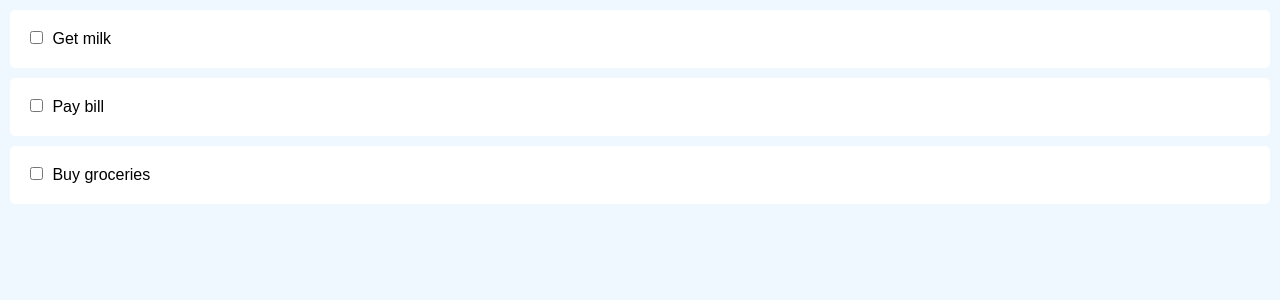
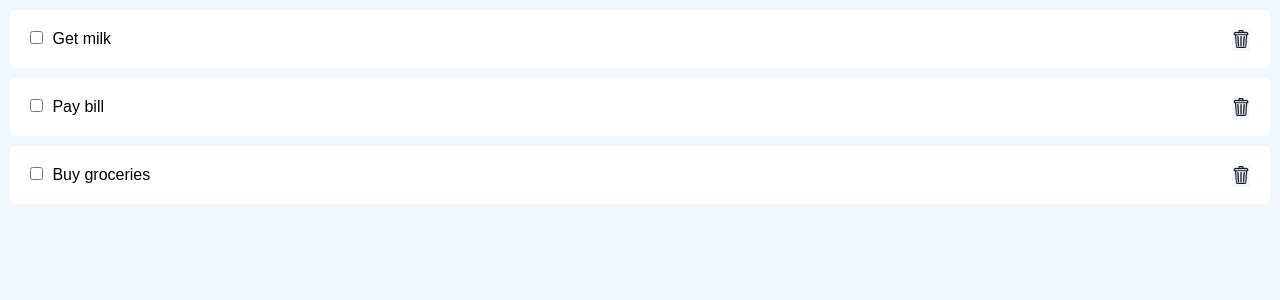
Before and after one commit to arpitshri29/vue-todo, a Vue app: page / in a window 1280 px wide. Shown: the top 300 px of the page. Built offline with nearby package versions, Linux system fonts and the light colour scheme.

Commit message:
Todo delete functionality

```diff
--- a/src/App.vue
+++ b/src/App.vue
@@ -1,6 +1,6 @@
 <template>
   <div>
-    <Todos v-bind:todos="todos"/>
+    <Todos v-bind:todos="todos" v-on:delete-todo="deleteTodo"/>
   </div>
 </template>
 
@@ -33,6 +33,11 @@ export default {
         }
       ]
     }
+  },
+  methods:{
+    deleteTodo(id){
+      this.todos = this.todos.filter(todo => todo.id !== id)
+    }
   }
 }
 </script>
--- a/src/components/TodoItem.vue
+++ b/src/components/TodoItem.vue
@@ -2,6 +2,9 @@
     <div class="todo-item" v-bind:class="{'done':todo.completed}">
         <input type="checkbox" class="mr-5" v-on:change="taskDone">
         {{todo.title}}
+        <button v-on:click="$emit('delete-todo', todo.id)"  class="delete">
+            <img src="../assets/delete.png" alt="Delete">
+        </button>
     </div>
 </template>
 
@@ -11,7 +14,9 @@
         props:['todo'],
         methods:{
             taskDone(){
-                console.log('Task completed!');
+                let check = this.todo;
+                check.completed = !check.completed;
+                console.log('clicked: ', check.completed)
             }
         }
     }
@@ -30,6 +35,15 @@
         margin-right: 5px;
     }
 
+    .delete{
+        float: right;
+        border: none;
+    }
+
+    .delete img{
+        height: 18px;
+    }
+
     .done{
         text-decoration: line-through;
         background: #ecebeb;
--- a/src/components/Todos.vue
+++ b/src/components/Todos.vue
@@ -1,6 +1,8 @@
 <template>
     <div v-for="todo in todos" v-bind:key="todo.id">
-        <TodoItem v-bind:todo="todo"/>
+        <TodoItem
+                v-bind:todo="todo"
+                v-on:delete-todo="$emit('delete-todo', todo.id)"/>
     </div>
 </template>
 
```
Also changed, not shown: src/assets/delete.png (added).
